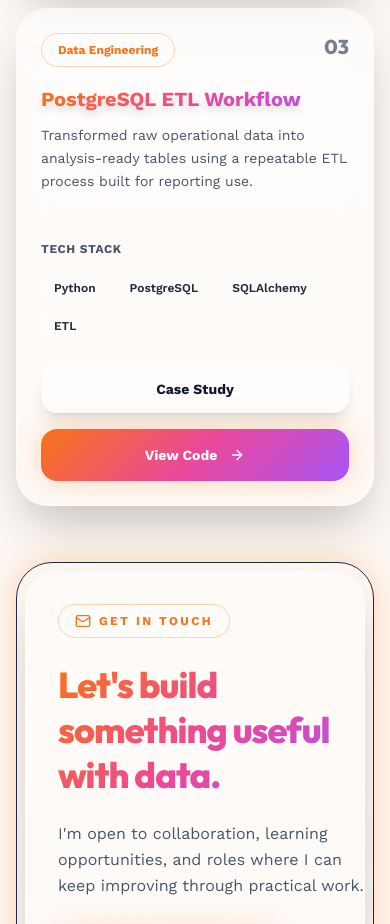
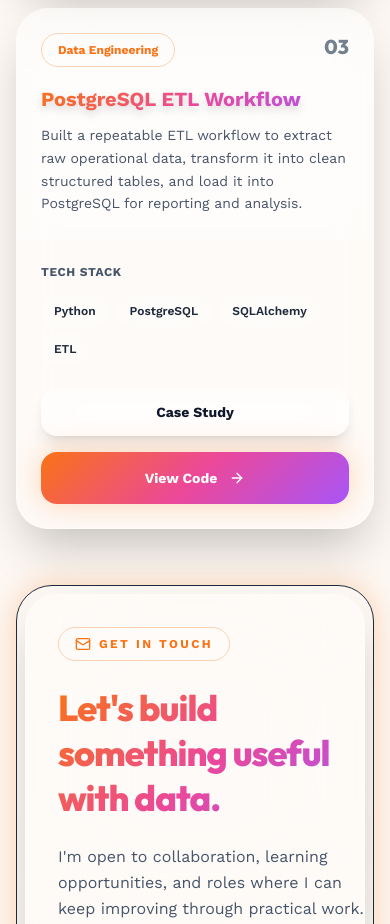
Before and after one commit to ahmd-byte/My-portfolio, a React (Vite) app: page / in a window 390 px wide. Shown: the part 5960-6884 px from the top of the page. Built offline with nearby package versions, Linux system fonts and the light colour scheme.

Commit message:
feat: initialize portfolio application with responsive layout and interactive components

```diff
--- a/src/App.jsx
+++ b/src/App.jsx
@@ -93,10 +93,10 @@ const projects = [
   {
     title: "PostgreSQL ETL Workflow",
     tag: "Data Engineering",
-    desc: "Transformed raw operational data into analysis-ready tables using a repeatable ETL process built for reporting use.",
+    desc: "Built a repeatable ETL workflow to extract raw operational data, transform it into clean structured tables, and load it into PostgreSQL for reporting and analysis.",
     stack: ["Python", "PostgreSQL", "SQLAlchemy", "ETL"],
     caseStudy: "#",
-    github: "#",
+    github: "https://github.com/ahmd-byte/postgresql-etl-workflow",
   },
 ];
 
```
